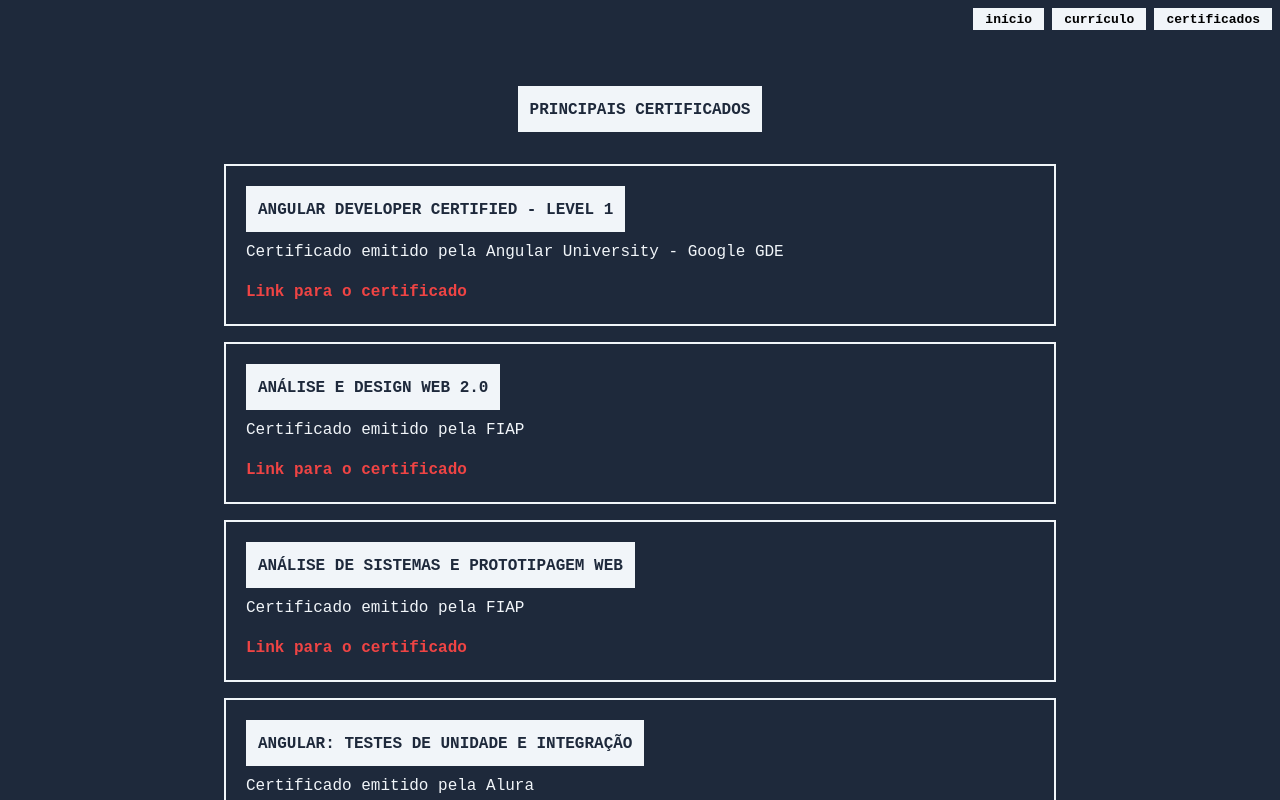
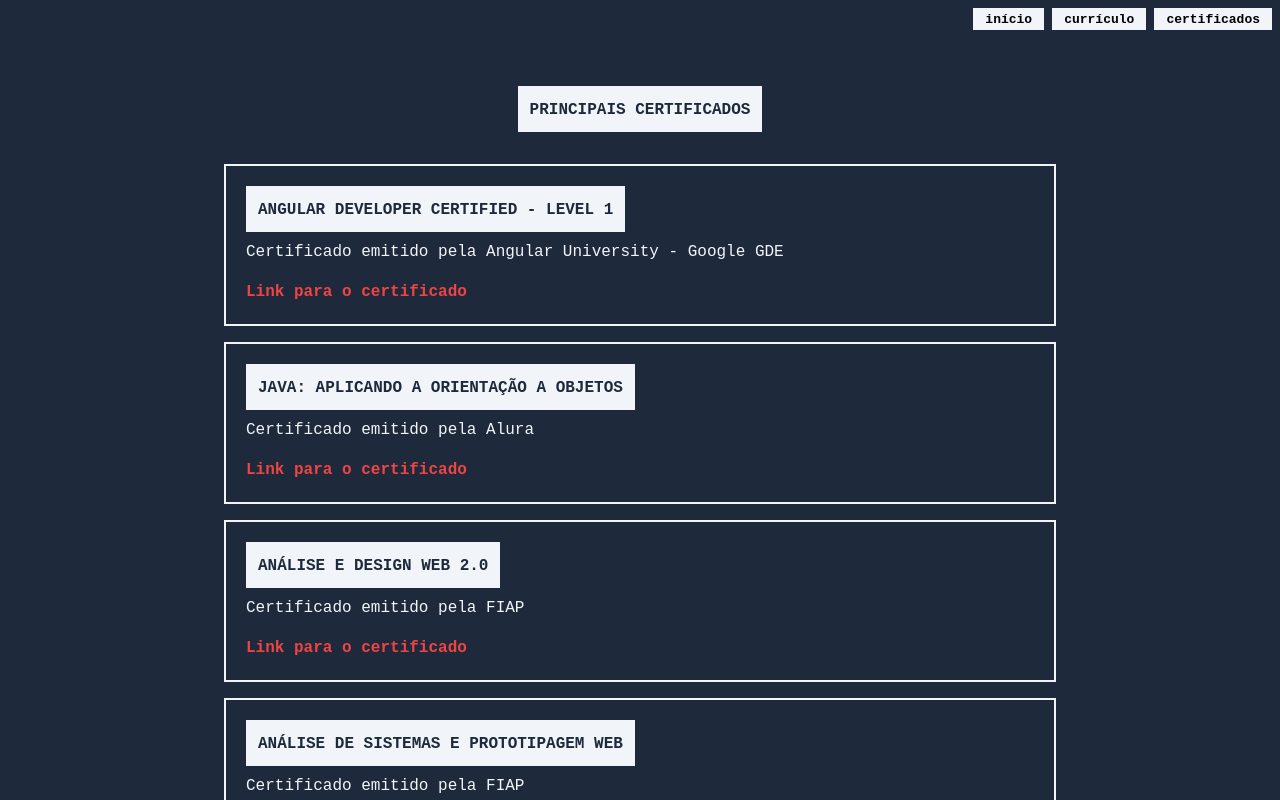
Before and after one commit to ffavareto/lucasfavareto, a Next.js app: page /certifications in a window 1280 px wide. Shown: the top 800 px of the page. Built offline with nearby package versions, Linux system fonts and the light colour scheme.

Commit message:
novo certificado

```diff
--- a/src/app/certifications/page.js
+++ b/src/app/certifications/page.js
@@ -6,6 +6,11 @@ export default function Certifications() {
       title: "Angular Developer Certified - Level 1",
       description: "Certificado emitido pela Angular University - Google GDE",
       url: "https://interstate21.com/certificate/?code=5D14JTX",
+    },
+    {
+      title: "Java: aplicando a Orientação a Objetos",
+      description: "Certificado emitido pela Alura",
+      url: "https://cursos.alura.com.br/user/lucas-santos-ecs-com-br/course/java-aplicando-orientacao-objetos/certificate",
     },
     {
       title: "Análise e Design Web 2.0",
```
